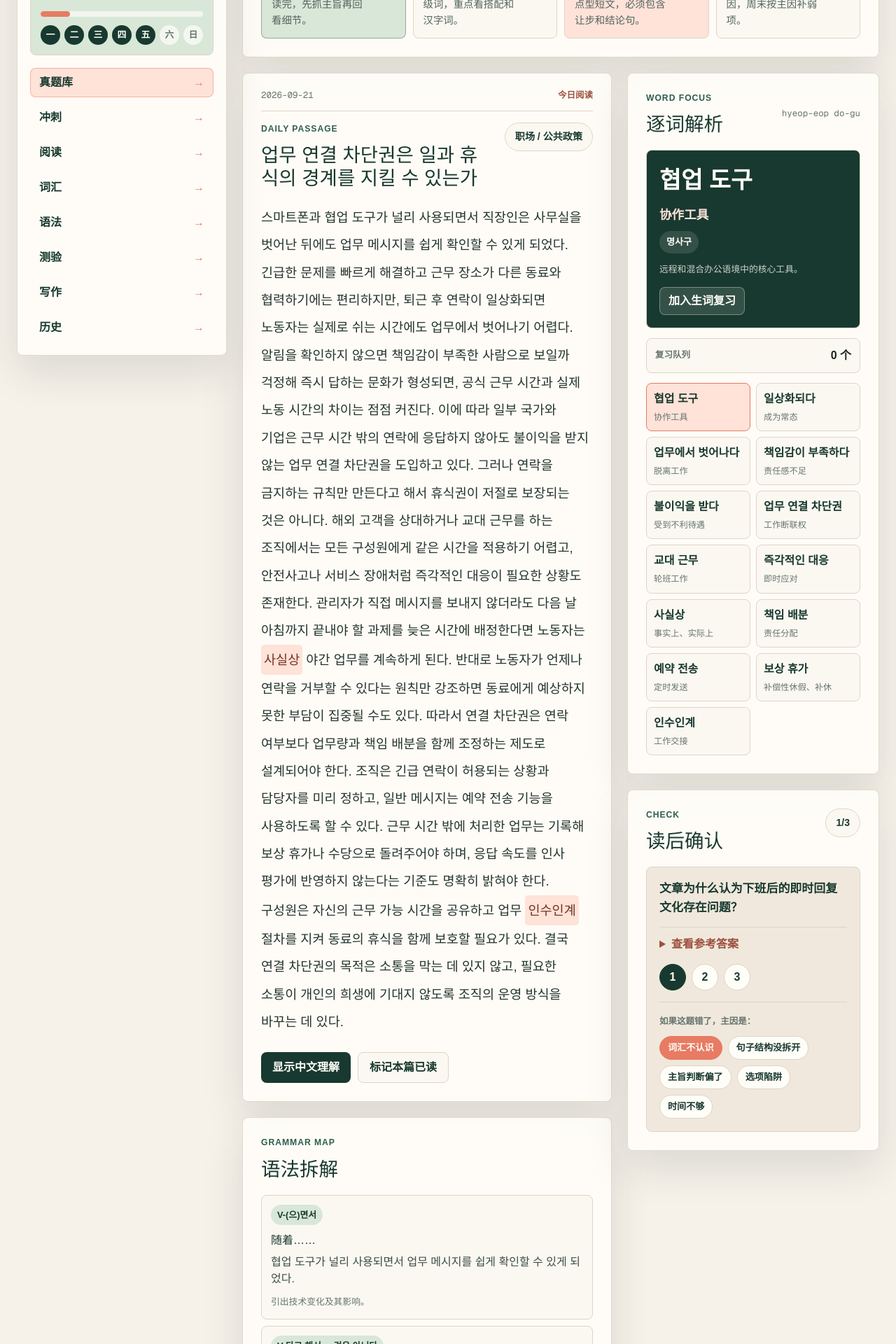
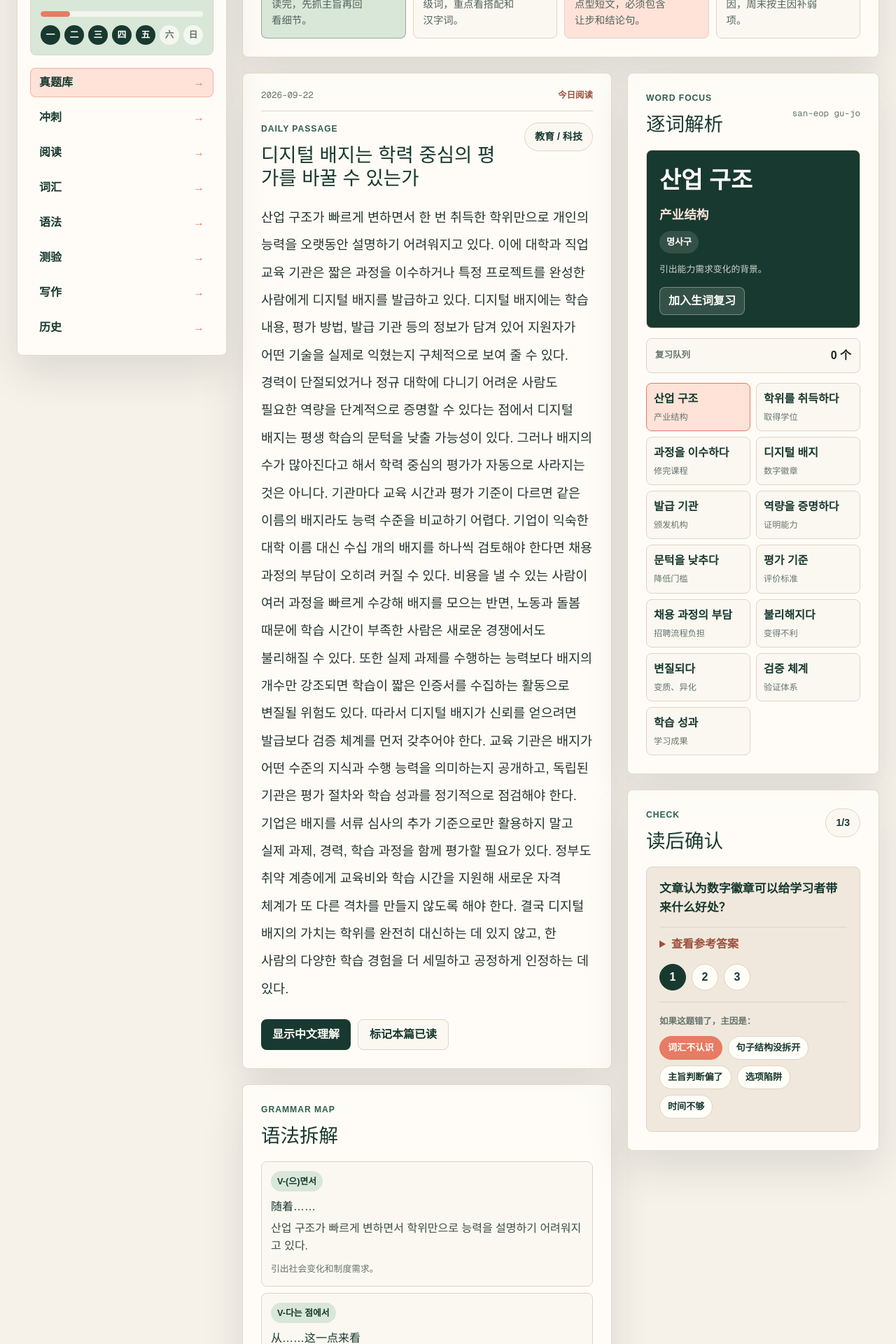
Before and after one commit to adia1223/daily-topik-lab, a Next.js app: page / in a window 1280 px wide. Shown: the part 500-2420 px from the top of the page at 70% size. Built offline with nearby package versions, Linux system fonts and the light colour scheme.

Commit message:
Add 2026-09-22 TOPIK reading

```diff
--- a/app/page.tsx
+++ b/app/page.tsx
@@ -3572,7 +3572,7 @@ const september20Reading: DailyReading = {
   },
 };
 
-const todayReading: DailyReading = {
+const september21Reading: DailyReading = {
   id: "2026-09-21-right-to-disconnect",
   date: "2026-09-21",
   title: "업무 연결 차단권은 일과 휴식의 경계를 지킬 수 있는가",
@@ -3622,8 +3622,59 @@ const todayReading: DailyReading = {
   },
 };
 
+const todayReading: DailyReading = {
+  id: "2026-09-22-digital-badge-credentials",
+  date: "2026-09-22",
+  title: "디지털 배지는 학력 중심의 평가를 바꿀 수 있는가",
+  level: "TOPIK II 5-6级",
+  topic: "教育 / 科技",
+  estimatedTime: "20 分钟",
+  korean:
+    "산업 구조가 빠르게 변하면서 한 번 취득한 학위만으로 개인의 능력을 오랫동안 설명하기 어려워지고 있다. 이에 대학과 직업 교육 기관은 짧은 과정을 이수하거나 특정 프로젝트를 완성한 사람에게 디지털 배지를 발급하고 있다. 디지털 배지에는 학습 내용, 평가 방법, 발급 기관 등의 정보가 담겨 있어 지원자가 어떤 기술을 실제로 익혔는지 구체적으로 보여 줄 수 있다. 경력이 단절되었거나 정규 대학에 다니기 어려운 사람도 필요한 역량을 단계적으로 증명할 수 있다는 점에서 디지털 배지는 평생 학습의 문턱을 낮출 가능성이 있다. 그러나 배지의 수가 많아진다고 해서 학력 중심의 평가가 자동으로 사라지는 것은 아니다. 기관마다 교육 시간과 평가 기준이 다르면 같은 이름의 배지라도 능력 수준을 비교하기 어렵다. 기업이 익숙한 대학 이름 대신 수십 개의 배지를 하나씩 검토해야 한다면 채용 과정의 부담이 오히려 커질 수 있다. 비용을 낼 수 있는 사람이 여러 과정을 빠르게 수강해 배지를 모으는 반면, 노동과 돌봄 때문에 학습 시간이 부족한 사람은 새로운 경쟁에서도 불리해질 수 있다. 또한 실제 과제를 수행하는 능력보다 배지의 개수만 강조되면 학습이 짧은 인증서를 수집하는 활동으로 변질될 위험도 있다. 따라서 디지털 배지가 신뢰를 얻으려면 발급보다 검증 체계를 먼저 갖추어야 한다. 교육 기관은 배지가 어떤 수준의 지식과 수행 능력을 의미하는지 공개하고, 독립된 기관은 평가 절차와 학습 성과를 정기적으로 점검해야 한다. 기업은 배지를 서류 심사의 추가 기준으로만 활용하지 말고 실제 과제, 경력, 학습 과정을 함께 평가할 필요가 있다. 정부도 취약 계층에게 교육비와 학습 시간을 지원해 새로운 자격 체계가 또 다른 격차를 만들지 않도록 해야 한다. 결국 디지털 배지의 가치는 학위를 완전히 대신하는 데 있지 않고, 한 사람의 다양한 학습 경험을 더 세밀하고 공정하게 인정하는 데 있다.",
+  chinese:
+    "随着产业结构快速变化，仅靠一次取得的学位，越来越难以长期说明个人能力。因此，大学和职业教育机构开始向完成短期课程或特定项目的人发放数字徽章。数字徽章包含学习内容、评价方式和发放机构等信息，可以具体展示申请者实际掌握了哪些技能。对于职业中断或难以进入正规大学的人来说，也能分阶段证明所需能力，因此数字徽章有望降低终身学习的门槛。然而，徽章数量增加，并不意味着学历中心的评价会自动消失。各机构的教学时长和评价标准若不同，即使徽章名称相同，也很难比较能力水平。如果企业必须逐一审核数十个徽章，而不是熟悉的大学名称，招聘负担反而可能增加。有能力支付费用的人可以快速修读多门课程、收集徽章，而因劳动和照护缺少学习时间的人，在新的竞争中仍可能处于不利地位。此外，如果只强调徽章数量而非完成实际任务的能力，学习也可能异化为收集短期证书的活动。因此，数字徽章要获得信任，必须先建立验证体系，而不是只扩大颁发。教育机构应公开徽章代表的知识和实践能力水平，独立机构则应定期检查评价程序与学习成果。企业不应只把徽章当作书面筛选的附加条件，而应同时评价实际任务、工作经历和学习过程。政府也应为弱势群体提供教育费用和学习时间支持，避免新的资格体系制造另一种差距。归根结底，数字徽章的价值不在于完全取代学位，而在于更细致、公平地承认一个人的多样学习经历。",
+  tokens: [
+    { korean: "산업 구조", reading: "san-eop gu-jo", meaning: "产业结构", grammar: "명사구", note: "引出能力需求变化的背景。" },
+    { korean: "학위를 취득하다", reading: "ha-gwi-reul chwi-deuk-ha-da", meaning: "取得学位", grammar: "동사구", note: "传统学历认证表达。" },
+    { korean: "과정을 이수하다", reading: "gwa-jeong-eul i-su-ha-da", meaning: "修完课程", grammar: "동사구", note: "教育制度中的常用搭配。" },
+    { korean: "디지털 배지", reading: "di-ji-teol bae-ji", meaning: "数字徽章", grammar: "명사구", note: "文章核心概念。" },
+    { korean: "발급 기관", reading: "bal-geup gi-gwan", meaning: "颁发机构", grammar: "명사구", note: "徽章可信度的信息来源。" },
+    { korean: "역량을 증명하다", reading: "yeok-nyang-eul jeung-myeong-ha-da", meaning: "证明能力", grammar: "동사구", note: "说明徽章的主要用途。" },
+    { korean: "문턱을 낮추다", reading: "mun-teo-geul nat-chu-da", meaning: "降低门槛", grammar: "동사구", note: "描述扩大教育机会。" },
+    { korean: "평가 기준", reading: "pyeong-ga gi-jun", meaning: "评价标准", grammar: "명사구", note: "不同机构之间可比性的关键。" },
+    { korean: "채용 과정의 부담", reading: "chae-yong gwa-jeong-ui bu-dam", meaning: "招聘流程负担", grammar: "명사구", note: "企业采用新认证的成本。" },
+    { korean: "불리해지다", reading: "bul-li-hae-ji-da", meaning: "变得不利", grammar: "형용사", note: "说明新的教育差距。" },
+    { korean: "변질되다", reading: "byeon-jil-doe-da", meaning: "变质、异化", grammar: "피동", note: "批评只追求证书数量。" },
+    { korean: "검증 체계", reading: "geom-jeung che-gye", meaning: "验证体系", grammar: "명사구", note: "政策建议的核心。" },
+    { korean: "학습 성과", reading: "hak-seup seong-gwa", meaning: "学习成果", grammar: "명사구", note: "认证质量评价对象。" },
+  ],
+  grammarPoints: [
+    { pattern: "V-(으)면서", meaning: "随着……", example: "산업 구조가 빠르게 변하면서 학위만으로 능력을 설명하기 어려워지고 있다.", note: "引出社会变化和制度需求。" },
+    { pattern: "V-다는 점에서", meaning: "从……这一点来看", example: "역량을 단계적으로 증명할 수 있다는 점에서 평생 학습의 문턱을 낮출 수 있다.", note: "用于评价某项制度的意义。" },
+    { pattern: "V-다고 해서 ... 것은 아니다", meaning: "并非因为……就……", example: "배지의 수가 많아진다고 해서 학력 중심의 평가가 사라지는 것은 아니다.", note: "反驳数量增长等同于制度改变的看法。" },
+    { pattern: "N에 있지 않고 ... 데 있다", meaning: "不在于……而在于……", example: "가치는 학위를 대신하는 데 있지 않고 다양한 학습을 인정하는 데 있다.", note: "适合高级写作结论。" },
+  ],
+  quiz: [
+    { question: "文章认为数字徽章可以给学习者带来什么好处？", answer: "它能具体展示学习内容和实际技能，使职业中断或难以接受正规大学教育的人分阶段证明能力，从而降低终身学习门槛。" },
+    { question: "数字徽章为什么可能制造新的不公平？", answer: "机构标准不统一会降低可比性；有金钱和时间的人更容易收集徽章，而承担劳动与照护的人可能再次处于不利地位。" },
+    { question: "作者认为应如何建立可信的数字徽章制度？", answer: "教育机构公开能力标准，独立机构定期验证评价和成果，企业结合实际任务、经历与学习过程进行评价，政府为弱势群体提供费用和时间支持。" },
+  ],
+  writingDrill: {
+    type: "54 题观点写作",
+    prompt:
+      "디지털 배지가 교육과 채용 평가에 미치는 영향에 대해 쓰십시오. 평생 학습 기회와 구체적인 역량 증명이라는 장점, 평가 기준의 차이와 새로운 교육 격차 문제를 모두 언급하고, 신뢰할 수 있는 운영 방안을 두 가지 이상 제시하십시오.",
+    checklist: ["디지털 배지", "평생 학습", "평가 기준", "교육 격차", "검증 체계"],
+    sentenceBank: [
+      "디지털 배지는 학위만으로 드러나지 않는 구체적인 기술과 학습 경험을 보여 줄 수 있다.",
+      "그러나 발급 기준이 서로 다르면 배지의 수가 늘어도 채용 현장에서 신뢰를 얻기 어렵다.",
+      "따라서 교육 기관은 평가 기준을 공개하고 독립 기관은 학습 성과를 정기적으로 검증해야 한다.",
+    ],
+  },
+};
+
 const readingArchive: DailyReading[] = [
   todayReading,
+  september21Reading,
   september20Reading,
   september19Reading,
   september18Reading,
```
Also changed, not shown: 1 other file (tests, documents, lock files or other folders).
